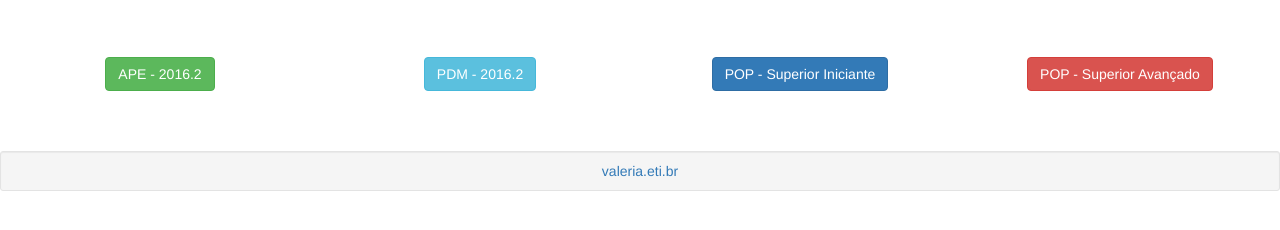
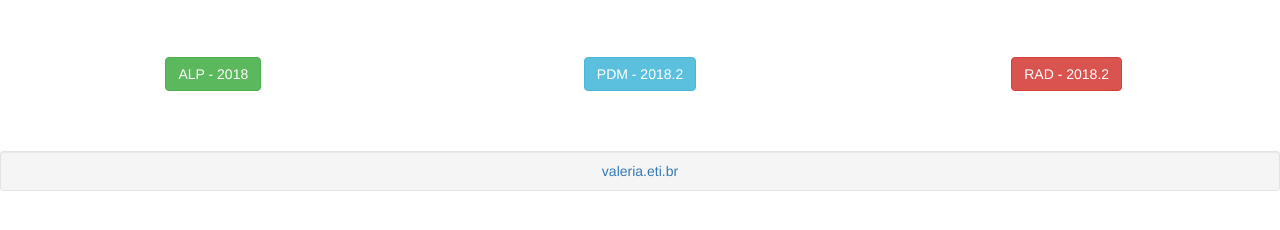
Before and after one commit to valeriacavalcanti/valeriacavalcanti.github.io, a plain HTML site: page index.html in a window 1280 px wide. Shown: the part 324-554 px from the top of the page. Drawn offline with nearby package versions, Linux system fonts and the light colour scheme.

Commit message:
versao 2.0

```diff
--- a/index.html
+++ b/index.html
@@ -28,20 +28,16 @@
 		<thead>
 			<tr>
 				<td width="25%" align="center">
-					<a href="https://github.com/valeriacavalcanti/APE20162"
-						class="btn btn-success" target="new">APE - 2016.2</a>
+					<a href="https://github.com/valeriacavalcanti/ALP-2018"
+						class="btn btn-success" target="new">ALP - 2018</a>
 				</td>
 				<td width="25%" align="center">
-					<a href="https://github.com/valeriacavalcanti/pdm20162"
-						class="btn btn-info" target="new">PDM - 2016.2</a>
+					<a href="https://github.com/valeriacavalcanti/PDM-2018.2"
+						class="btn btn-info" target="new">PDM - 2018.2</a>
 				</td>
 				<td width="25%" align="center">
-					<a href="https://github.com/popjpa/Superior-Iniciante"
-						class="btn btn-primary" target="new">POP - Superior Iniciante</a>
-				</td>
-				<td width="25%" align="center">
-					<a href="https://github.com/popjpa/Superior-Veterana"
-						class="btn btn-danger" target="new">POP - Superior Avançado</a>
+					<a href="https://github.com/valeriacavalcanti/RAD-2018.2"
+						class="btn btn-danger" target="new">RAD - 2018.2</a>
 				</td>
 			</tr>
 		</thead>
```
